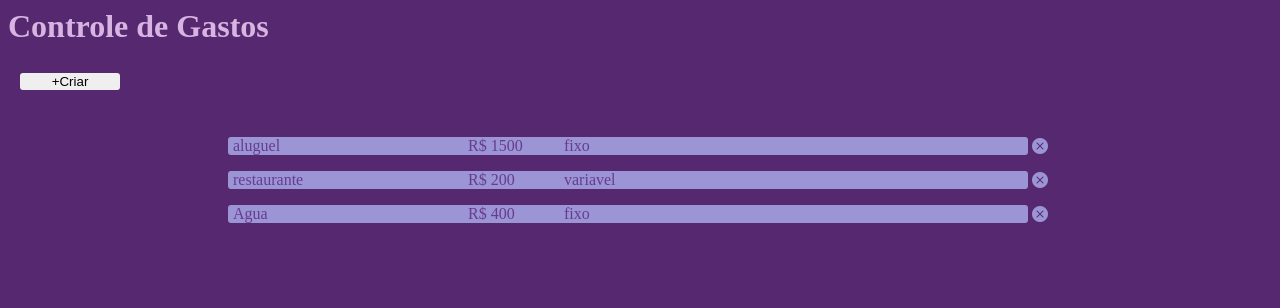
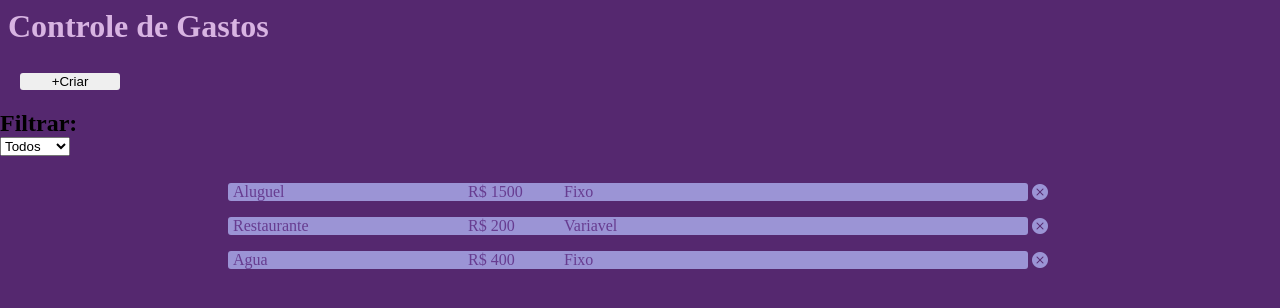
Before and after one commit to All4mn/Projeto-React-Gastos, a React (Vite) app: page / in a window 1280 px wide. Shown: the top 308 px of the page. Built offline with nearby package versions, Linux system fonts and the light colour scheme.

Commit message:
implementação filtro

```diff
--- a/src/App.jsx
+++ b/src/App.jsx
@@ -2,32 +2,31 @@ import { useState } from 'react'
 import './App.css'
 import AddGasto from './components/AddGasto'
 import ListaGasto from './components/ListaGasto'
+import Filtro from './components/Filtro'
 
 function App() {
-  const [criarBox,setCriarBox] = useState(false)
-
-  const toggleCriarBox= () =>{
-      setCriarBox(!criarBox)
-  }
-
   const [gastos,setGasto] = useState([
     //teste
     {id:1,
-    nome:"aluguel",
+    nome:"Aluguel",
     valor: 1500,
-    tipo: "fixo"
+    tipo: "Fixo"
     },
     {id:2,
-    nome:"restaurante",
+    nome:"Restaurante",
     valor: 200,
-    tipo: "variavel"
+    tipo: "Variavel"
     },
     {id:3,
     nome:"Agua",
     valor: 400,
-    tipo: "fixo"
+    tipo: "Fixo"
     }
   ])
+
+  const [criarBox,setCriarBox] = useState(false)
+
+  const [filtrar,setFiltrar] = useState("all")
 
   const adicionarGasto = (nome,valor,tipo)=>{
     const newGasto = [...gastos,{
@@ -40,20 +39,36 @@ function App() {
     setGasto(newGasto)
   }
 
+  const toggleCriarBox= () =>{
+    setCriarBox(!criarBox)
+  }
+
   const removerGasto = (id)=>{
     setGasto(gastos.filter((gastos) => gastos.id !== id))
   }
+
+
 
   return (
     <div className='container'>
         <div className="titulo"><h1>Controle de Gastos</h1>
         </div>
+        <div>
         <button className='botaoCriar botao' onClick={toggleCriarBox}>+Criar</button>
+        <Filtro filtrar={filtrar} setFiltrar={setFiltrar}/>
+        </div>
         <div style={{ display: criarBox ? "block" : "none" }} >
         <AddGasto  adicionarGasto = {adicionarGasto}/>
         </div>
         <div className='gastos'>
-          {gastos.map((objGasto)=>(<ListaGasto key={objGasto.id} propGasto={objGasto} removerGasto = {removerGasto}/>))}
+          {gastos
+          .filter((objGasto)=>
+            filtrar === "all"? true: filtrar === "fix"? objGasto.tipo === "Fixo": objGasto.tipo === "Variavel")
+          .map((objGasto)=>(
+            <ListaGasto
+            key={objGasto.id}
+            propGasto={objGasto}
+            removerGasto={removerGasto}/>))}
         </div>
       </div>
   )
--- a/src/components/AddGasto.jsx
+++ b/src/components/AddGasto.jsx
@@ -36,8 +36,8 @@ const AddGasto = ({adicionarGasto}) => {
       <input type="number" value={valor} placeholder='Valor(obrigatório)'onChange={(e)=>(setValor(e.target.value))}/>
       <select value={tipo} onChange={(e)=>(setTipo(e.target.value))} >
           <option value="">Tipo</option>
-          <option value="fixo">Fixo</option>
-          <option value="variavel">Variavel</option>
+          <option value="Fixo">Fixo</option>
+          <option value="Variavel">Variavel</option>
       </select>
       <button className='botao'onClick={hoverAdd}>Adicionar</button>
     </div>
--- a/src/components/Filtro.jsx
+++ b/src/components/Filtro.jsx
@@ -1,9 +1,9 @@
 
-const Filtro = () => {
+const Filtro = ({filtrar, setFiltrar}) => {
   return (
     <div>
         <h2>Filtrar:</h2>
-        <select>
+        <select value={filtrar} onChange={(e) => setFiltrar(e.target.value)}>
             <option value="all">Todos</option>
             <option value="fix">Fixo</option>
             <option value="var">Variavel</option>
```
